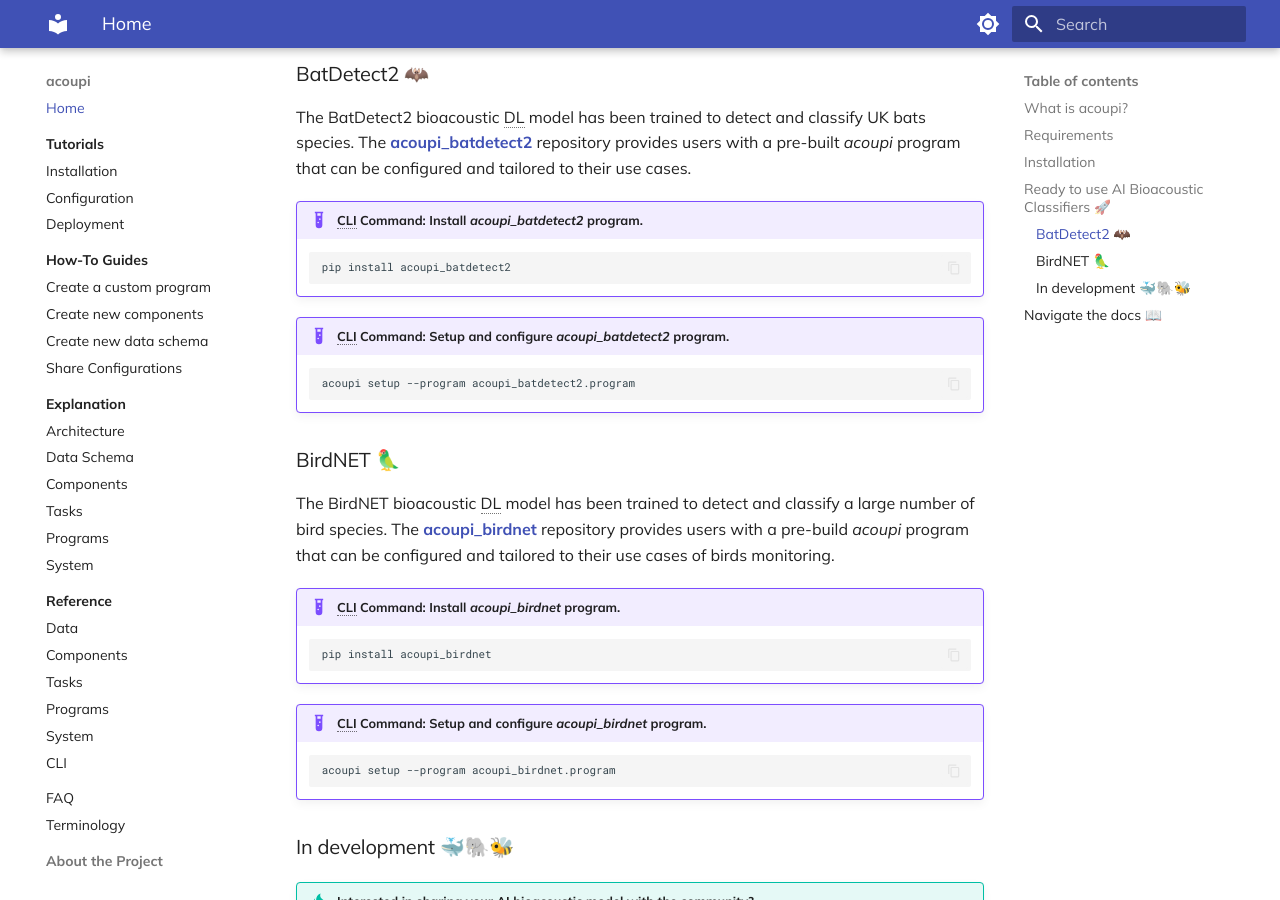
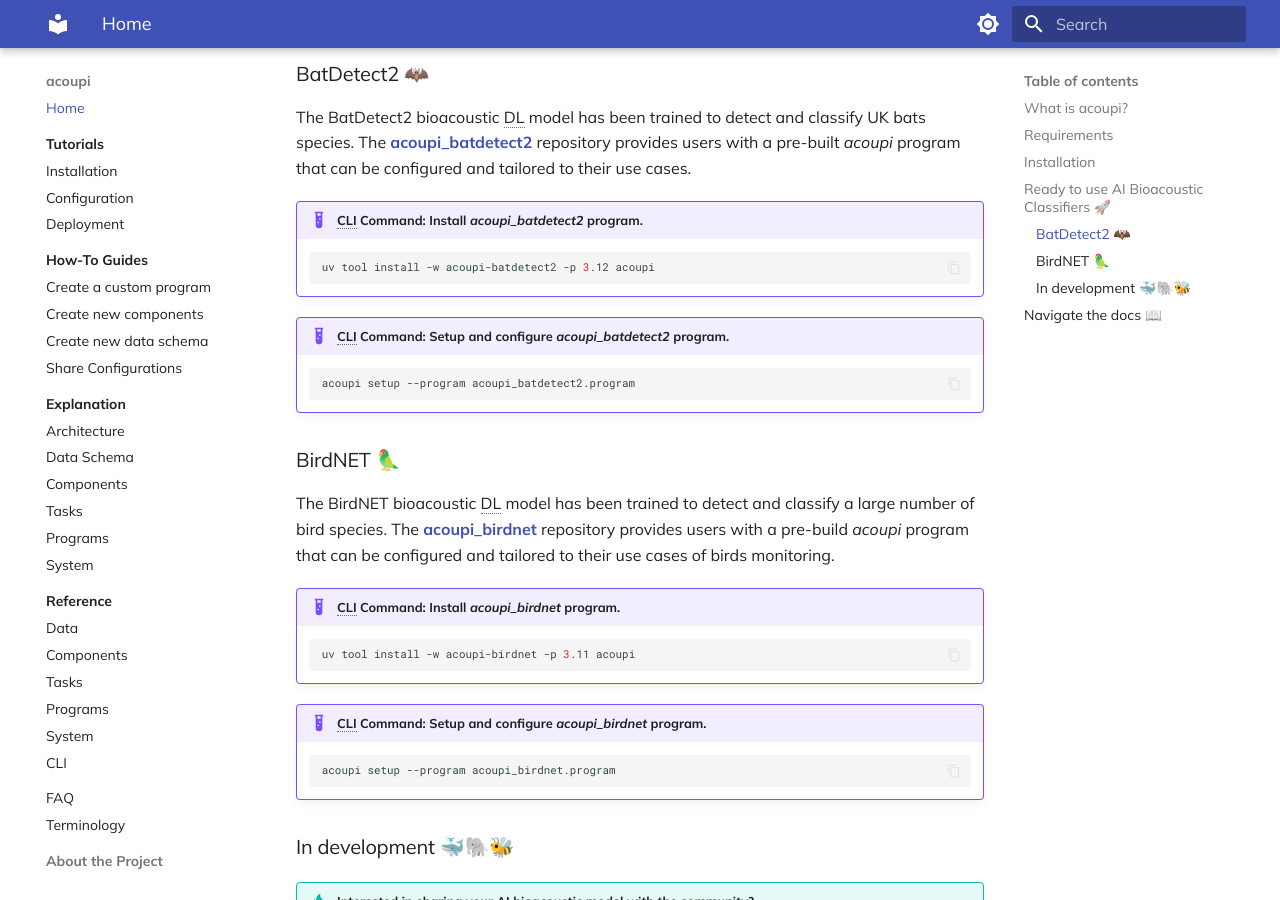
Before and after one commit to acoupi/acoupi, an MkDocs documentation site: the page built from docs/index.md, in a window 1280 px wide and 900 px high, scrolled down 2406 px. Built offline with MkDocs 1.6.1 and Material for MkDocs 9.7.7, drawn with Linux system fonts in a browser that asks for light colours.

````diff
--- a/docs/index.md
+++ b/docs/index.md
@@ -97,7 +97,7 @@ The [**acoupi_batdetect2**](https://github.com/acoupi/acoupi_batdetect2) reposit
 !!! Example "CLI Command: Install _acoupi_batdetect2_ program."
 
     ```bash
-    pip install acoupi_batdetect2
+    uv tool install -w acoupi-batdetect2 -p 3.12 acoupi
     ```
 !!! Example "CLI Command: Setup and configure _acoupi_batdetect2_ program."
 
@@ -113,7 +113,7 @@ The [**acoupi_birdnet**](https://github.com/acoupi/acoupi_birdnet) repository pr
 !!! Example "CLI Command: Install _acoupi_birdnet_ program."
 
     ```bash
-    pip install acoupi_birdnet
+    uv tool install -w acoupi-birdnet -p 3.11 acoupi
     ```
 !!! Example "CLI Command: Setup and configure _acoupi_birdnet_ program."
 
````
Also changed, not shown: README.md (+6 -1 lines).
